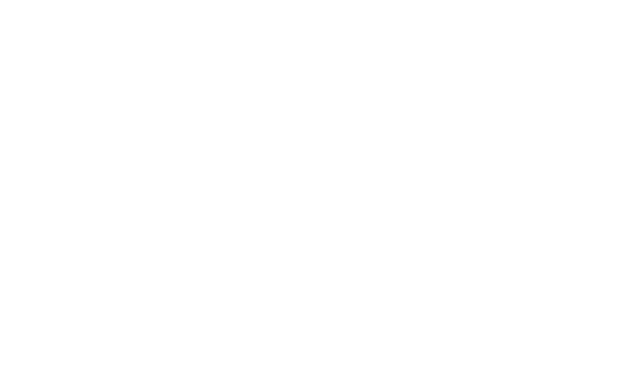
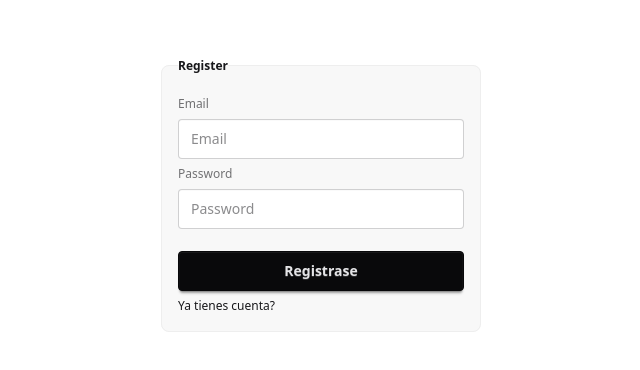
Before and after one commit to Jason-AML/4YouPage, a React (Vite) app: page /register in a window 1280 px wide. Before the commit this address had no page. Shown: the part 210-580 px from the top of the page, without its empty margins (319-959 px from the left). Built offline with nearby package versions, Linux system fonts and the light colour scheme; no server answers; a web font is replaced by a local one.

Commit message:
autenticacion, registro con firebase

```diff
--- a/package.json
+++ b/package.json
@@ -12,6 +12,7 @@
   "dependencies": {
     "@tailwindcss/vite": "^4.1.12",
     "daisyui": "^5.1.6",
+    "firebase": "^12.2.1",
     "react": "^19.1.1",
     "react-dom": "^19.1.1",
     "react-router-dom": "^7.8.2",
--- a/src/components/Card.jsx
+++ b/src/components/Card.jsx
@@ -1,12 +1,14 @@
 import { useContext, useState } from "react";
 import ProductContext from "../context/ProductContext";
 import { Modal } from "./Modal";
+import { useAuth } from "../context/AuthContext";
 
 export const Card = ({
   product,
   enableActions = true,
   enableDelate = true,
 }) => {
+  const { user } = useAuth();
   const { handleBuy, handleDelete } = useContext(ProductContext);
   const [showModal, setShowModal] = useState(false);
 
--- a/src/components/Navbar.jsx
+++ b/src/components/Navbar.jsx
@@ -2,10 +2,10 @@
 import { HashLink } from "react-router-hash-link";
 import { useContext } from "react";
 import ProductContext from "../context/ProductContext";
-
+import { useAuth } from "../context/AuthContext";
 function Navbar() {
   const { car = [] } = useContext(ProductContext);
-
+  const { user, logout } = useAuth();
   return (
     <nav className="navbar bg-base-100 shadow-sm">
       <div className="navbar-start">
@@ -50,22 +50,15 @@
         </Link>
       </div>
       <div className="navbar-end">
-        <button className="btn btn-ghost btn-circle">
-          <svg
-            xmlns="http://www.w3.org/2000/svg"
-            className="h-5 w-5"
-            fill="none"
-            viewBox="0 0 24 24"
-            stroke="currentColor"
-          >
-            <path
-              strokeLinecap="round"
-              strokeLinejoin="round"
-              strokeWidth="2"
-              d="M21 21l-6-6m2-5a7 7 0 11-14 0 7 7 0 0114 0z"
-            />
-          </svg>
-        </button>
+        {user ? (
+          <button className="btn btn-ghost " onClick={logout}>
+            {user.email}
+          </button>
+        ) : (
+          <button className="btn btn-ghost ">
+            <Link to="/register">registrarse</Link>
+          </button>
+        )}
         <button className="btn btn-ghost btn-circle">
           <div className="indicator">
             <Link to="/carshop">
--- /dev/null
+++ b/src/context/AuthContext.jsx
@@ -0,0 +1,26 @@
+import { createContext, useEffect, useState, useContext } from "react";
+import { auth } from "../firebase/firebase";
+import { signOut } from "firebase/auth";
+import { onAuthStateChanged } from "firebase/auth";
+
+const AuthContext = createContext();
+
+export const AuthProvider = ({ children }) => {
+  const [user, setUser] = useState(null);
+  const logout = () => signOut(auth);
+  useEffect(() => {
+    const unsubscribe = onAuthStateChanged(auth, (firebaseUser) => {
+      setUser(firebaseUser);
+    });
+
+    return () => unsubscribe();
+  }, []);
+
+  return (
+    <AuthContext.Provider value={{ user, logout }}>
+      {children}
+    </AuthContext.Provider>
+  );
+};
+
+export const useAuth = () => useContext(AuthContext);
--- /dev/null
+++ b/src/firebase/firebase.js
@@ -0,0 +1,20 @@
+// Import the functions you need from the SDKs you need
+import { initializeApp } from "firebase/app";
+// TODO: Add SDKs for Firebase products that you want to use
+// https://firebase.google.com/docs/web/setup#available-libraries
+import { getAuth } from "firebase/auth";
+// Your web app's Firebase configuration
+const firebaseConfig = {
+  apiKey: "AIzaSyCcWwo8R6vEX8KqgHWU4Fg-cBACmLeipxs",
+  authDomain: "you-23634.firebaseapp.com",
+  projectId: "you-23634",
+  storageBucket: "you-23634.firebasestorage.app",
+  messagingSenderId: "939994239645",
+  appId: "1:939994239645:web:7d34514c53e71e4610fa74",
+};
+
+// Initialize Firebase
+const app = initializeApp(firebaseConfig);
+export const auth = getAuth(app);
+
+export default app;
--- a/src/main.jsx
+++ b/src/main.jsx
@@ -3,9 +3,12 @@
 import "./index.css";
 import App from "./App.jsx";
 import { ProductProvider } from "./context/ProductProvider.jsx";
+import { AuthProvider } from "./context/AuthContext.jsx";
 
 createRoot(document.getElementById("root")).render(
-  <ProductProvider>
-    <App />
-  </ProductProvider>
+  <AuthProvider>
+    <ProductProvider>
+      <App />
+    </ProductProvider>
+  </AuthProvider>
 );
--- a/src/pages/Carshop.jsx
+++ b/src/pages/Carshop.jsx
@@ -2,10 +2,12 @@
 import ProductContext from "../context/ProductContext";
 import { Card } from "../components/Card";
 import Navbar from "../components/Navbar";
+import { useAuth } from "../context/AuthContext";
 
 export const Carshop = () => {
   const { car = [] } = useContext(ProductContext);
   const [total, setTotal] = useState(0);
+  const { user } = useAuth();
 
   useEffect(() => {
     const sumaTotal = car.reduce((acc, product) => acc + product.price, 0);
@@ -27,6 +29,7 @@
               ))}
             </div>
             <p>Total: ${total}</p>
+            {user && <button className="btn btn-primary ">comprar</button>}
           </>
         )}
       </main>
--- /dev/null
+++ b/src/pages/Login.jsx
@@ -0,0 +1,44 @@
+import { signInWithEmailAndPassword } from "firebase/auth";
+import { useState } from "react";
+import { Link, useNavigate } from "react-router-dom";
+import { auth } from "../firebase/firebase.js";
+export const Login = () => {
+  const [email, setEmail] = useState("");
+  const [password, setPassword] = useState("");
+  const navigate = useNavigate();
+  const handleLogin = () => {
+    signInWithEmailAndPassword(auth, email, password).then((userCredential) => {
+      navigate("/carshop");
+    });
+  };
+  return (
+    <main className="flex items-center justify-center h-screen">
+      <fieldset className="fieldset bg-base-200 border-base-300 rounded-box w-xs border p-4">
+        <legend className="fieldset-legend">Login</legend>
+
+        <label className="label">Email</label>
+        <input
+          type="email"
+          className="input"
+          placeholder="Email"
+          onChange={(e) => setEmail(e.target.value)}
+        />
+
+        <label className="label">Password</label>
+        <input
+          type="password"
+          className="input"
+          placeholder="Password"
+          onChange={(e) => setPassword(e.target.value)}
+        />
+
+        <button className="btn btn-neutral mt-4" onClick={handleLogin}>
+          Registrase
+        </button>
+        <span>
+          <Link to="/register">No tienes cuenta?</Link>
+        </span>
+      </fieldset>
+    </main>
+  );
+};
--- /dev/null
+++ b/src/pages/Register.jsx
@@ -0,0 +1,51 @@
+import { createUserWithEmailAndPassword } from "firebase/auth";
+import { auth } from "../firebase/firebase.js";
+import { useNavigate } from "react-router-dom";
+import { useState } from "react";
+import { Link } from "react-router-dom";
+
+export const Register = () => {
+  const [email, setEmail] = useState("");
+  const [password, setPassword] = useState("");
+
+  const navigate = useNavigate();
+  const registerUser = (e) => {
+    e.preventDefault();
+    createUserWithEmailAndPassword(auth, email, password).then(
+      (userCredential) => {
+        console.log("Usuario registrado:", userCredential.user);
+        navigate("/");
+      }
+    );
+  };
+  return (
+    <main className="flex items-center justify-center h-screen">
+      <fieldset className="fieldset bg-base-200 border-base-300 rounded-box w-xs border p-4">
+        <legend className="fieldset-legend">Register</legend>
+
+        <label className="label">Email</label>
+        <input
+          type="email"
+          className="input"
+          placeholder="Email"
+          onChange={(e) => setEmail(e.target.value)}
+        />
+
+        <label className="label">Password</label>
+        <input
+          type="password"
+          className="input"
+          placeholder="Password"
+          onChange={(e) => setPassword(e.target.value)}
+        />
+
+        <button className="btn btn-neutral mt-4" onClick={registerUser}>
+          Registrase
+        </button>
+        <span>
+          <Link to="/login">Ya tienes cuenta?</Link>
+        </span>
+      </fieldset>
+    </main>
+  );
+};
--- a/src/rutas/Routers.jsx
+++ b/src/rutas/Routers.jsx
@@ -1,6 +1,8 @@
 import { BrowserRouter, Route, Routes } from "react-router-dom";
 import { Home } from "../pages/Home";
 import { Carshop } from "../pages/Carshop";
+import { Register } from "../pages/Register";
+import { Login } from "../pages/Login";
 
 export const Routers = () => {
   return (
@@ -9,6 +11,8 @@
         <Routes>
           <Route path="/" element={<Home />} />
           <Route path="/carshop" element={<Carshop />} />
+          <Route path="/register" element={<Register />}></Route>
+          <Route path="/login" element={<Login />} />
         </Routes>
       </BrowserRouter>
     </>
```
Also changed, not shown: 1 other file (tests, documents, lock files or other folders).
